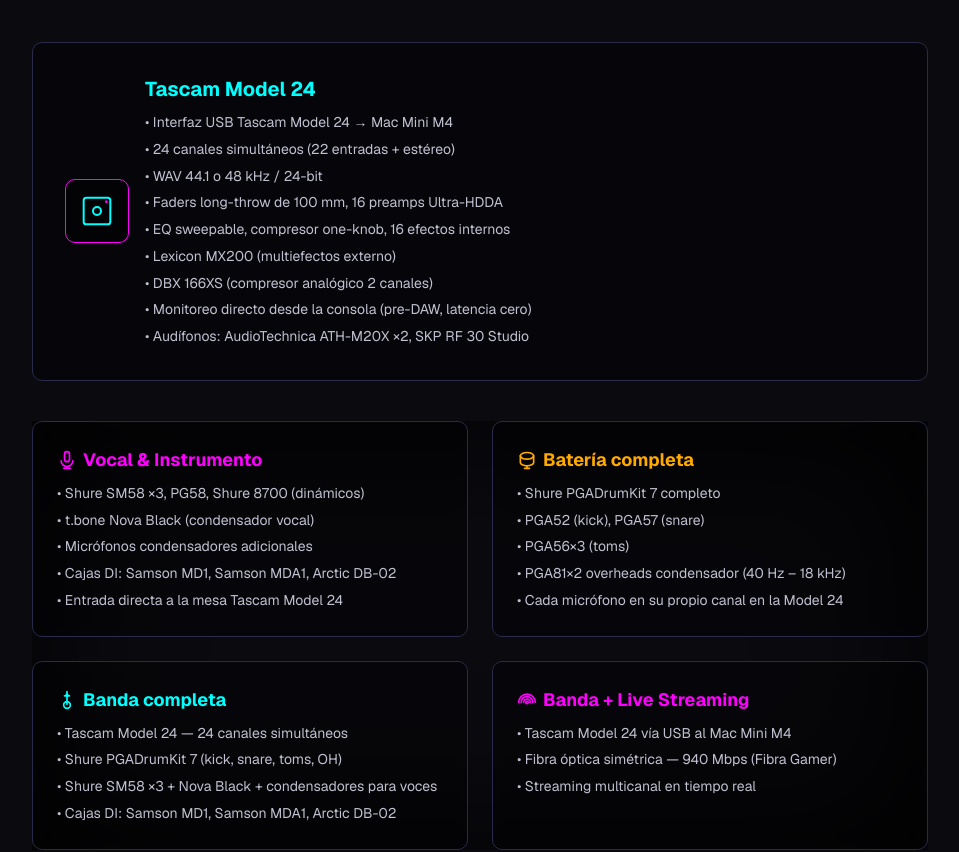
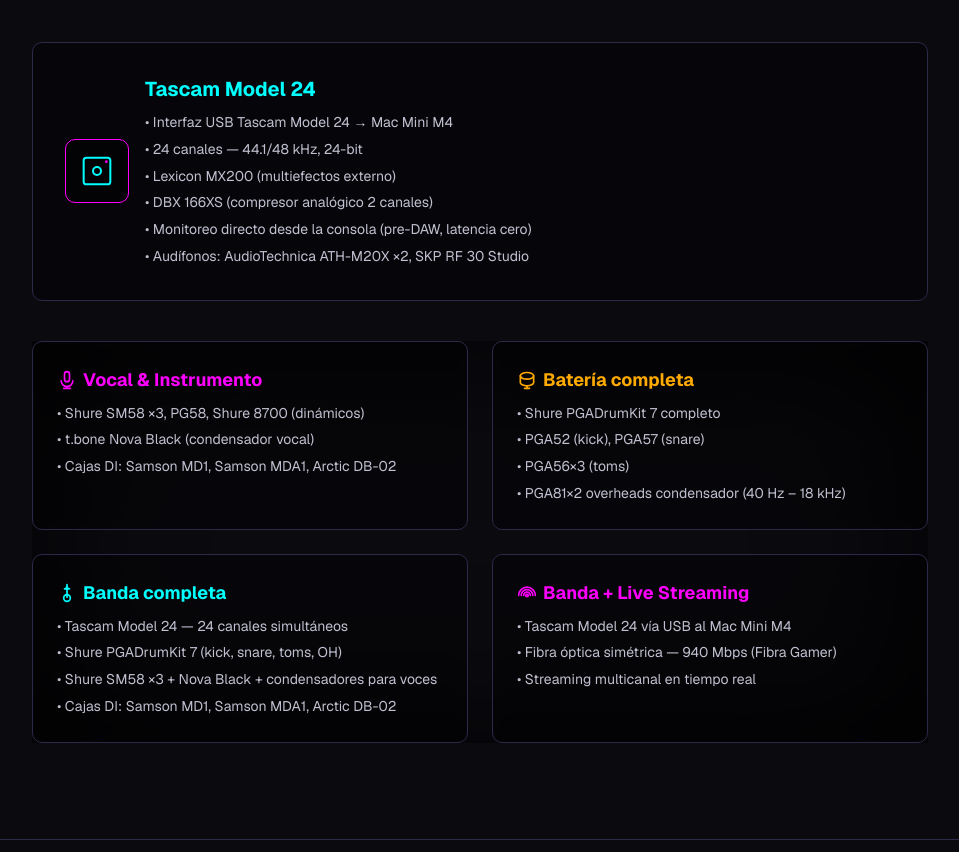
Before and after one commit to superdandi/vizcoso, a Next.js app: page /vizcoso/ in a window 1280 px wide. Shown: the part 1660-2512 px from the top of the page, without its empty margins (160-1119 px from the left). Built offline with nearby package versions, Linux system fonts and the light colour scheme.

Commit message:
Equipamiento: poda de bullets en Tascam, Vocal y Batería

```diff
--- a/src/components/Equipamiento.tsx
+++ b/src/components/Equipamiento.tsx
@@ -29,10 +29,7 @@ export default function Equipamiento() {
               </h3>
               <ul className="mt-2 space-y-1 text-sm leading-relaxed text-[#c0c0d0]">
                 <li>{"\u2022"} Interfaz USB Tascam Model 24 → Mac Mini M4</li>
-                <li>{"\u2022"} 24 canales simultáneos (22 entradas + estéreo)</li>
-                <li>{"\u2022"} WAV 44.1 o 48 kHz / 24-bit</li>
-                <li>{"\u2022"} Faders long-throw de 100 mm, 16 preamps Ultra-HDDA</li>
-                <li>{"\u2022"} EQ sweepable, compresor one-knob, 16 efectos internos</li>
+                <li>{"\u2022"} 24 canales — 44.1/48 kHz, 24-bit</li>
                 <li>{"\u2022"} Lexicon MX200 (multiefectos externo)</li>
                 <li>{"\u2022"} DBX 166XS (compresor analógico 2 canales)</li>
                 <li>{"\u2022"} Monitoreo directo desde la consola (pre-DAW, latencia cero)</li>
@@ -56,9 +53,7 @@ export default function Equipamiento() {
             <ul className="space-y-1 text-sm leading-relaxed text-[#c0c0d0]">
               <li>{"\u2022"} Shure SM58 ×3, PG58, Shure 8700 (dinámicos)</li>
               <li>{"\u2022"} t.bone Nova Black (condensador vocal)</li>
-              <li>{"\u2022"} Micrófonos condensadores adicionales</li>
               <li>{"\u2022"} Cajas DI: Samson MD1, Samson MDA1, Arctic DB-02</li>
-              <li>{"\u2022"} Entrada directa a la mesa Tascam Model 24</li>
             </ul>
           </div>
 
@@ -77,7 +72,6 @@ export default function Equipamiento() {
               <li>{"\u2022"} PGA52 (kick), PGA57 (snare)</li>
               <li>{"\u2022"} PGA56×3 (toms)</li>
               <li>{"\u2022"} PGA81×2 overheads condensador (40 Hz – 18 kHz)</li>
-              <li>{"\u2022"} Cada micrófono en su propio canal en la Model 24</li>
             </ul>
           </div>
 
```
